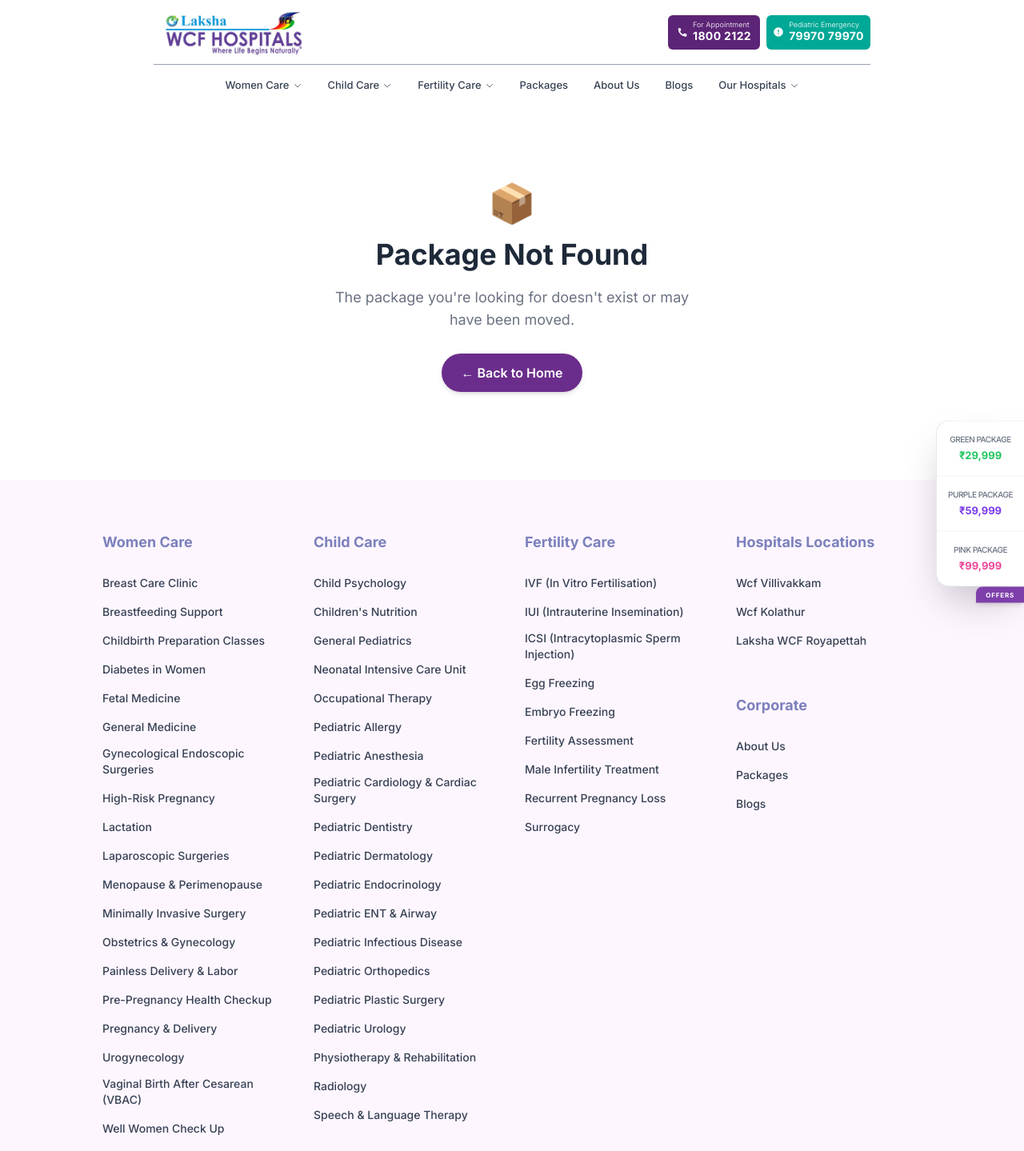
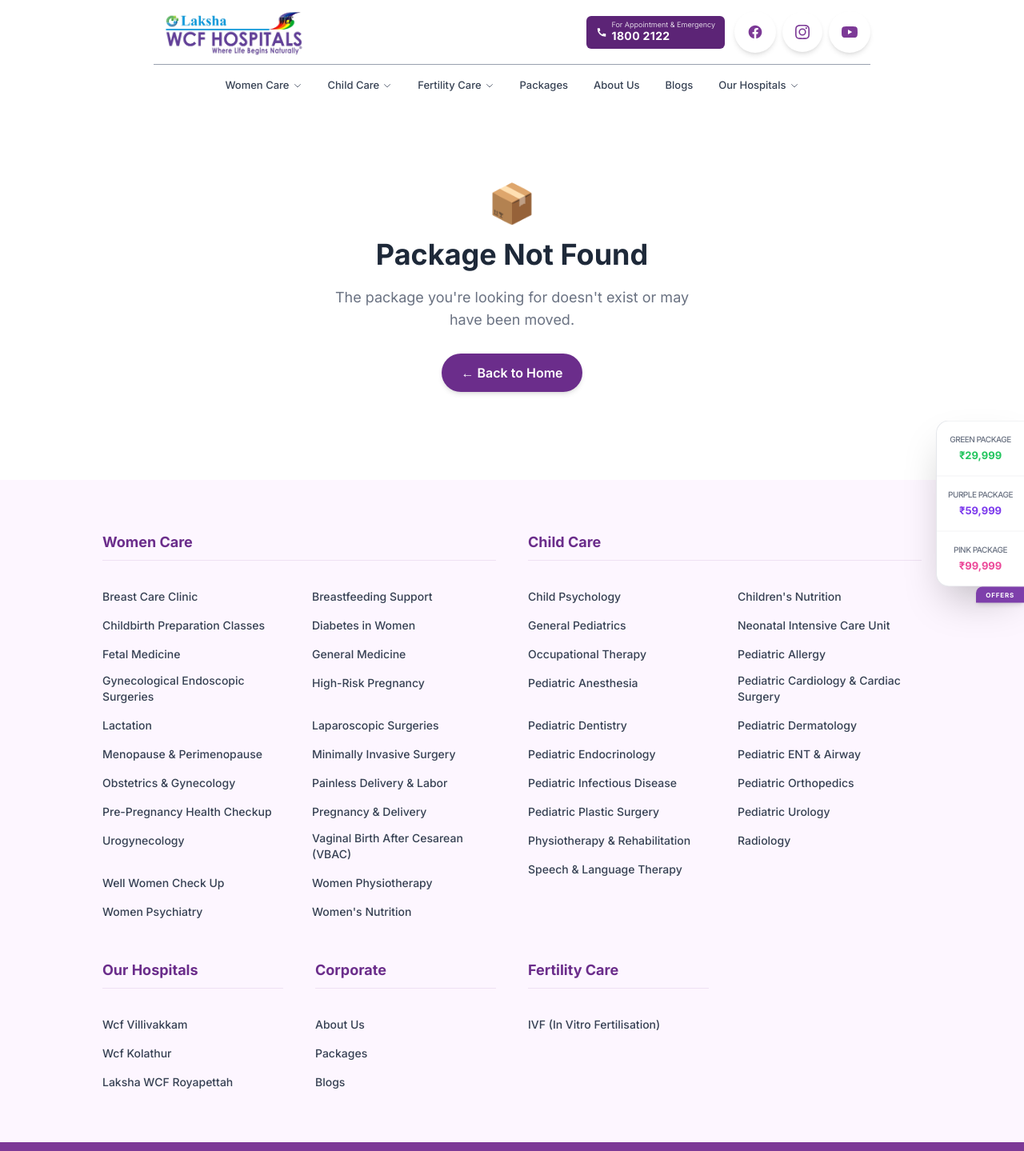
Before and after one commit to brandmotive/laksha-wcf-landing-page, a React (Vite) app in the folder frontend/: page /package/1 in a window 1280 px wide. Shown: the top 1439 px of the page at 80% size. Built offline with nearby package versions, Linux system fonts and the light colour scheme.

Commit message:
feat: improve navigation experience, social links, and footer layout

```diff
--- a/frontend/src/components/layout/Footer.tsx
+++ b/frontend/src/components/layout/Footer.tsx
@@ -18,12 +18,12 @@
     <footer className="w-full flex justify-center bg-[#fdf6ff]">
       <div className="w-full">
         {/* Main Links Container */}
-        <div className="w-[90%] md:w-[85%] lg:w-[80%] mx-auto py-12 md:py-16 grid grid-cols-1 sm:grid-cols-2 md:grid-cols-4 gap-10 md:gap-8 overflow-hidden">
+        <div className="w-[90%] md:w-[85%] lg:w-[80%] mx-auto py-12 md:py-16 grid grid-cols-1 sm:grid-cols-2 lg:grid-cols-4 gap-x-10 gap-y-12 overflow-hidden">
 
-          {/* Column 1: Women Care */}
-          <div className="flex flex-col gap-4">
-            <h3 className="text-[#7c80bc] font-bold text-lg mb-2">Women Care</h3>
-            <ul className="flex flex-col gap-y-3">
+          {/* Column Group 1: Women Care - now spans 2 columns */}
+          <div className="flex flex-col gap-4 col-span-1 sm:col-span-2 lg:col-span-2">
+            <h3 className="text-[#6B2D8B] font-bold text-lg mb-4 border-b border-[#6B2D8B]/10 pb-2">Women Care</h3>
+            <ul className="grid grid-cols-1 sm:grid-cols-2 gap-x-8 gap-y-3">
               {womenCare.map((item) => (
                 <li key={item.slug}>
                   <Link
@@ -37,10 +37,10 @@
             </ul>
           </div>
 
-          {/* Column 2: Child Care */}
-          <div className="flex flex-col gap-4">
-            <h3 className="text-[#7c80bc] font-bold text-lg mb-2">Child Care</h3>
-            <ul className="flex flex-col gap-y-3">
+          {/* Column Group 2: Child Care - now spans 2 columns */}
+          <div className="flex flex-col gap-4 col-span-1 sm:col-span-2 lg:col-span-2">
+            <h3 className="text-[#6B2D8B] font-bold text-lg mb-4 border-b border-[#6B2D8B]/10 pb-2">Child Care</h3>
+            <ul className="grid grid-cols-1 sm:grid-cols-2 gap-x-8 gap-y-3">
               {childCare.map((item) => (
                 <li key={item.slug}>
                   <Link
@@ -54,11 +54,12 @@
             </ul>
           </div>
 
-          {/* Column 3: Fertility Care */}
+          {/* Row 2: Secondary Sections */}
+          {/* Column 3: Hospitals Locations */}
           <div className="flex flex-col gap-4">
-            <h3 className="text-[#7c80bc] font-bold text-lg mb-2">Fertility Care</h3>
+            <h3 className="text-[#6B2D8B] font-bold text-lg mb-4 border-b border-[#6B2D8B]/10 pb-2">Our Hospitals</h3>
             <ul className="flex flex-col gap-y-3">
-              {fertilityCare.map((item) => (
+              {hospitals.map((item) => (
                 <li key={item.slug}>
                   <Link
                     to={`/service/${item.slug}`}
@@ -71,23 +72,9 @@
             </ul>
           </div>
 
-          {/* Column 4: Hospitals Locations & Corporate */}
+          {/* Column 4: Corporate */}
           <div className="flex flex-col gap-4">
-            <h3 className="text-[#7c80bc] font-bold text-lg mb-2">Hospitals Locations</h3>
-            <ul className="flex flex-col gap-y-3 mb-6">
-              {hospitals.map((item) => (
-                <li key={item.slug}>
-                  <Link
-                    to={`/service/${item.slug}`}
-                    className="text-gray-700 hover:text-[#7c3996] text-[13px] sm:text-sm font-medium transition-colors inline-block"
-                  >
-                    {item.label}
-                  </Link>
-                </li>
-              ))}
-            </ul>
-
-            <h3 className="text-[#7c80bc] font-bold text-lg mb-2 mt-4">Corporate</h3>
+            <h3 className="text-[#6B2D8B] font-bold text-lg mb-4 border-b border-[#6B2D8B]/10 pb-2">Corporate</h3>
             <ul className="flex flex-col gap-y-3">
               <li>
                 <Link to="/#about" className="text-gray-700 hover:text-[#7c3996] text-[13px] sm:text-sm font-medium transition-colors inline-block">
@@ -104,6 +91,23 @@
                   Blogs
                 </Link>
               </li>
+            </ul>
+          </div>
+
+          {/* Column 5: Fertility Care */}
+          <div className="flex flex-col gap-4">
+            <h3 className="text-[#6B2D8B] font-bold text-lg mb-4 border-b border-[#6B2D8B]/10 pb-2">Fertility Care</h3>
+            <ul className="flex flex-col gap-y-3">
+              {fertilityCare.map((item) => (
+                <li key={item.slug}>
+                  <Link
+                    to={`/service/${item.slug}`}
+                    className="text-gray-700 hover:text-[#7c3996] text-[13px] sm:text-sm font-medium transition-colors inline-block"
+                  >
+                    {item.label}
+                  </Link>
+                </li>
+              ))}
             </ul>
           </div>
         </div>
@@ -124,18 +128,18 @@
                 <path d="M12 2.163c3.204 0 3.584.012 4.85.07 3.252.148 4.771 1.691 4.919 4.919.058 1.265.069 1.645.069 4.849 0 3.205-.012 3.584-.069 4.849-.149 3.225-1.664 4.771-4.919 4.919-1.266.058-1.644.07-4.85.07-3.204 0-3.584-.012-4.849-.07-3.26-.149-4.771-1.699-4.919-4.92-.058-1.265-.07-1.644-.07-4.849 0-3.204.013-3.583.07-4.849.149-3.227 1.664-4.771 4.919-4.919 1.266-.057 1.645-.069 4.849-.069zM12 0C8.741 0 8.333.014 7.053.072 2.695.272.273 2.69.073 7.052.014 8.333 0 8.741 0 12c0 3.259.014 3.668.072 4.948.2 4.358 2.618 6.78 6.98 6.98C8.333 23.986 8.741 24 12 24c3.259 0 3.668-.014 4.948-.072 4.354-.2 6.782-2.618 6.979-6.98.059-1.28.073-1.689.073-4.948 0-3.259-.014-3.667-.072-4.947-.196-4.354-2.617-6.78-6.979-6.98C15.668.014 15.259 0 12 0zm0 5.838a6.162 6.162 0 100 12.324 6.162 6.162 0 000-12.324zM12 16a4 4 0 110-8 4 4 0 010 8zm6.406-11.845a1.44 1.44 0 100 2.881 1.44 1.44 0 000-2.881z" />
               </svg>
             </SocialIcon>
-            <SocialIcon>
-              {/* LinkedIn Icon */}
+            {/* <SocialIcon>
+              LinkedIn Icon
               <svg fill="currentColor" viewBox="0 0 24 24" className="w-4 h-4">
                 <path d="M20.447 20.452h-3.554v-5.569c0-1.328-.027-3.037-1.852-3.037-1.853 0-2.136 1.445-2.136 2.939v5.667H9.351V9h3.414v1.561h.046c.477-.9 1.637-1.85 3.37-1.85 3.601 0 4.267 2.37 4.267 5.455v6.286zM5.337 7.433c-1.144 0-2.063-.926-2.063-2.065 0-1.138.92-2.063 2.063-2.063 1.14 0 2.064.925 2.064 2.063 0 1.139-.925 2.065-2.064 2.065zm1.782 13.019H3.555V9h3.564v11.452zM22.225 0H1.771C.792 0 0 .774 0 1.729v20.542C0 23.227.792 24 1.771 24h20.451C23.2 24 24 23.227 24 22.271V1.729C24 .774 23.2 0 22.222 0h.003z" />
               </svg>
             </SocialIcon>
             <SocialIcon>
-              {/* Twitter/X Icon */}
+              Twitter/X Icon
               <svg fill="currentColor" viewBox="0 0 24 24" className="w-[14px] h-[14px]">
                 <path d="M18.901 1.153h3.68l-8.04 9.19L24 22.846h-7.406l-5.8-7.584-6.638 7.584H.474l8.6-9.83L0 1.154h7.594l5.243 6.932ZM17.61 20.644h2.039L6.486 3.24H4.298Z" />
               </svg>
-            </SocialIcon>
+            </SocialIcon> */}
             <SocialIcon>
               {/* Youtube Icon */}
               <svg fill="currentColor" viewBox="0 0 24 24" className="w-5 h-5">
--- a/frontend/src/components/layout/MobileDrawer.tsx
+++ b/frontend/src/components/layout/MobileDrawer.tsx
@@ -107,7 +107,22 @@
                   <Link
                     key={item.label}
                     to={getTopLevelHref(item)}
-                    onClick={onClose}
+                    onClick={(e) => {
+                      const href = getTopLevelHref(item);
+                      if (href.startsWith("/#") && window.location.pathname === "/") {
+                        e.preventDefault();
+                        onClose();
+                        const id = href.replace("/#", "");
+                        setTimeout(() => {
+                          const element = document.getElementById(id);
+                          if (element) {
+                            element.scrollIntoView({ behavior: "smooth" });
+                          }
+                        }, 300); // Wait for drawer to close
+                      } else {
+                        onClose();
+                      }
+                    }}
                     className="w-full flex items-center justify-between px-6 py-4 text-[15px] font-medium text-gray-800 hover:bg-gray-50 border-b border-gray-100 transition-colors duration-150"
                   >
                     {item.label}
--- a/frontend/src/components/layout/Navbar.tsx
+++ b/frontend/src/components/layout/Navbar.tsx
@@ -4,6 +4,13 @@
 import { useScrolled } from "../../hooks/useScrolled";
 import { navMenu } from "../../data/navMenu";
 import MobileDrawer from "./MobileDrawer";
+
+// Social Icons SVGs
+const SocialIcon = ({ children }: { children: React.ReactNode }) => (
+  <div className="p-2 rounded-full bg-white flex items-center justify-center text-[#7c3996] hover:bg-gray-100 transition-colors shadow-md cursor-pointer lg:p-4">
+    {children}
+  </div>
+);
 
 // ── Helper: resolve href from a top-level nav item ────────────────────────────
 function navItemHref(slug?: string): string {
@@ -24,8 +31,17 @@
     } else {
       e.preventDefault();
       const href = navItemHref(item.slug);
+
       if (href.startsWith("/#")) {
-        // Scroll to section on home page
+        const id = href.replace("/#", "");
+        if (window.location.pathname === "/") {
+          const element = document.getElementById(id);
+          if (element) {
+            element.scrollIntoView({ behavior: "smooth" });
+            return;
+          }
+        }
+        // If not on home page, or element not found, use traditional navigation
         window.location.href = href;
       } else {
         navigate(href);
@@ -89,35 +105,35 @@
   return (
     <a
       href="tel:18002122"
-      className="h-[43px] w-[115px] flex justify-center items-center gap-1.5 bg-[#5C2476] hover:bg-[#4a1c5e] text-white text-xs font-semibold px-3 py-1.5 rounded-md transition-colors duration-200 whitespace-nowrap"
+      className="flex justify-center items-center gap-1.5 bg-[#5C2476] hover:bg-[#4a1c5e] text-white text-xs font-semibold px-3 py-1.5 rounded-md transition-colors duration-200 whitespace-nowrap"
     >
       <svg className="w-3.5 h-3.5 shrink-0" fill="currentColor" viewBox="0 0 24 24">
         <path d="M6.62 10.79a15.05 15.05 0 006.59 6.59l2.2-2.2a1 1 0 011.01-.24 11.46 11.46 0 003.58.57 1 1 0 011 1V21a1 1 0 01-1 1A17 17 0 013 5a1 1 0 011-1h3.5a1 1 0 011 1 11.46 11.46 0 00.57 3.58 1 1 0 01-.24 1.01z" />
       </svg>
       <span className="flex flex-col leading-none">
-        <span className="text-[9px] font-normal opacity-80">For Appointment</span>
+        <span className="text-[9px] font-normal opacity-80">For Appointment & Emergency</span>
         <span className="text-sm font-bold tracking-wide">1800 2122</span>
       </span>
     </a>
   );
 }
 
-function EmergencyButton() {
-  return (
-    <a
-      href="tel:7997079970"
-      className="h-[43px] w-[130px] flex justify-center items-center gap-1.5 bg-[#00A896] hover:bg-[#008f7e] text-white text-xs font-semibold px-3 py-1.5 rounded-md transition-colors duration-200 whitespace-nowrap"
-    >
-      <svg className="w-3.5 h-3.5 shrink-0" fill="currentColor" viewBox="0 0 24 24">
-        <path d="M12 2a10 10 0 100 20A10 10 0 0012 2zm1 15h-2v-2h2v2zm0-4h-2V7h2v6z" />
-      </svg>
-      <span className="flex flex-col leading-none">
-        <span className="text-[9px] font-normal opacity-80">Pediatric Emergency</span>
-        <span className="text-sm font-bold tracking-wide">79970 79970</span>
-      </span>
-    </a>
-  );
-}
+// function EmergencyButton() {
+//   return (
+//     <a
+//       href="tel:7997079970"
+//       className="h-[43px] w-[130px] flex justify-center items-center gap-1.5 bg-[#00A896] hover:bg-[#008f7e] text-white text-xs font-semibold px-3 py-1.5 rounded-md transition-colors duration-200 whitespace-nowrap"
+//     >
+//       <svg className="w-3.5 h-3.5 shrink-0" fill="currentColor" viewBox="0 0 24 24">
+//         <path d="M12 2a10 10 0 100 20A10 10 0 0012 2zm1 15h-2v-2h2v2zm0-4h-2V7h2v6z" />
+//       </svg>
+//       <span className="flex flex-col leading-none">
+//         <span className="text-[9px] font-normal opacity-80">Pediatric Emergency</span>
+//         <span className="text-sm font-bold tracking-wide">79970 79970</span>
+//       </span>
+//     </a>
+//   );
+// }
 
 // ── Main Navbar ───────────────────────────────────────────────────────────────
 export default function Navbar() {
@@ -149,7 +165,40 @@
             <div className="flex items-center gap-2 md:gap-3">
               <div className="hidden min-[600px]:flex items-center gap-2">
                 <AppointmentButton />
-                <EmergencyButton />
+                {/* <EmergencyButton /> */}
+              </div>
+
+              <div className="flex items-center gap-2">
+                <SocialIcon>
+                  {/* Facebook Icon */}
+                  <svg fill="currentColor" viewBox="0 0 24 24" className="w-5 h-5">
+                    <path d="M22 12c0-5.523-4.477-10-10-10S2 6.477 2 12c0 4.991 3.657 9.128 8.438 9.878v-6.987h-2.54V12h2.54V9.797c0-2.506 1.492-3.89 3.777-3.89 1.094 0 2.238.195 2.238.195v2.46h-1.26c-1.243 0-1.63.771-1.63 1.562V12h2.773l-.443 2.89h-2.33v6.988C18.343 21.128 22 16.991 22 12z" />
+                  </svg>
+                </SocialIcon>
+                <SocialIcon>
+                  {/* Instagram Icon */}
+                  <svg fill="currentColor" viewBox="0 0 24 24" className="w-[18px] h-[18px]">
+                    <path d="M12 2.163c3.204 0 3.584.012 4.85.07 3.252.148 4.771 1.691 4.919 4.919.058 1.265.069 1.645.069 4.849 0 3.205-.012 3.584-.069 4.849-.149 3.225-1.664 4.771-4.919 4.919-1.266.058-1.644.07-4.85.07-3.204 0-3.584-.012-4.849-.07-3.26-.149-4.771-1.699-4.919-4.92-.058-1.265-.07-1.644-.07-4.849 0-3.204.013-3.583.07-4.849.149-3.227 1.664-4.771 4.919-4.919 1.266-.057 1.645-.069 4.849-.069zM12 0C8.741 0 8.333.014 7.053.072 2.695.272.273 2.69.073 7.052.014 8.333 0 8.741 0 12c0 3.259.014 3.668.072 4.948.2 4.358 2.618 6.78 6.98 6.98C8.333 23.986 8.741 24 12 24c3.259 0 3.668-.014 4.948-.072 4.354-.2 6.782-2.618 6.979-6.98.059-1.28.073-1.689.073-4.948 0-3.259-.014-3.667-.072-4.947-.196-4.354-2.617-6.78-6.979-6.98C15.668.014 15.259 0 12 0zm0 5.838a6.162 6.162 0 100 12.324 6.162 6.162 0 000-12.324zM12 16a4 4 0 110-8 4 4 0 010 8zm6.406-11.845a1.44 1.44 0 100 2.881 1.44 1.44 0 000-2.881z" />
+                  </svg>
+                </SocialIcon>
+                {/* <SocialIcon>
+              LinkedIn Icon
+              <svg fill="currentColor" viewBox="0 0 24 24" className="w-4 h-4">
+                <path d="M20.447 20.452h-3.554v-5.569c0-1.328-.027-3.037-1.852-3.037-1.853 0-2.136 1.445-2.136 2.939v5.667H9.351V9h3.414v1.561h.046c.477-.9 1.637-1.85 3.37-1.85 3.601 0 4.267 2.37 4.267 5.455v6.286zM5.337 7.433c-1.144 0-2.063-.926-2.063-2.065 0-1.138.92-2.063 2.063-2.063 1.14 0 2.064.925 2.064 2.063 0 1.139-.925 2.065-2.064 2.065zm1.782 13.019H3.555V9h3.564v11.452zM22.225 0H1.771C.792 0 0 .774 0 1.729v20.542C0 23.227.792 24 1.771 24h20.451C23.2 24 24 23.227 24 22.271V1.729C24 .774 23.2 0 22.222 0h.003z" />
+              </svg>
+            </SocialIcon>
+            <SocialIcon>
+              Twitter/X Icon
+              <svg fill="currentColor" viewBox="0 0 24 24" className="w-[14px] h-[14px]">
+                <path d="M18.901 1.153h3.68l-8.04 9.19L24 22.846h-7.406l-5.8-7.584-6.638 7.584H.474l8.6-9.83L0 1.154h7.594l5.243 6.932ZM17.61 20.644h2.039L6.486 3.24H4.298Z" />
+              </svg>
+            </SocialIcon> */}
+                <SocialIcon>
+                  {/* Youtube Icon */}
+                  <svg fill="currentColor" viewBox="0 0 24 24" className="w-5 h-5">
+                    <path d="M23.498 6.186a3.016 3.016 0 0 0-2.122-2.136C19.505 3.545 12 3.545 12 3.545s-7.505 0-9.377.505A3.017 3.017 0 0 0 .502 6.186C0 8.07 0 12 0 12s0 3.93.502 5.814a3.016 3.016 0 0 0 2.122 2.136c1.871.505 9.376.505 9.376.505s7.505 0 9.377-.505a3.015 3.015 0 0 0 2.122-2.136C24 15.93 24 12 24 12s0-3.93-.502-5.814zM9.545 15.568V8.432L15.818 12l-6.273 3.568z" />
+                  </svg>
+                </SocialIcon>
               </div>
 
               {/* Hamburger — visible below 992px */}
--- a/frontend/src/data/navMenu.ts
+++ b/frontend/src/data/navMenu.ts
@@ -68,14 +68,14 @@
     label: "Fertility Care",
     children: [
       { label: "IVF (In Vitro Fertilisation)", slug: "ivf-in-vitro-fertilisation", heroTagline: "Advanced IVF treatment to help you achieve the gift of parenthood." },
-      { label: "IUI (Intrauterine Insemination)", slug: "iui-intrauterine-insemination", heroTagline: "Gentle and effective IUI procedure to support your fertility journey." },
-      { label: "ICSI (Intracytoplasmic Sperm Injection)", slug: "icsi-intracytoplasmic-sperm-injection", heroTagline: "Precision fertility care with advanced ICSI procedures." },
-      { label: "Egg Freezing", slug: "egg-freezing", heroTagline: "Preserve your future with safe and reliable egg freezing services." },
-      { label: "Embryo Freezing", slug: "embryo-freezing", heroTagline: "State-of-the-art embryo cryopreservation for your family planning." },
-      { label: "Fertility Assessment", slug: "fertility-assessment", heroTagline: "Comprehensive fertility evaluations to guide your path to parenthood." },
-      { label: "Male Infertility Treatment", slug: "male-infertility-treatment", heroTagline: "Expert diagnosis and treatment for male infertility concerns." },
-      { label: "Recurrent Pregnancy Loss", slug: "recurrent-pregnancy-loss", heroTagline: "Compassionate care and solutions for recurrent pregnancy loss." },
-      { label: "Surrogacy", slug: "surrogacy", heroTagline: "Guidance and support through every step of the surrogacy journey." },
+      // { label: "IUI (Intrauterine Insemination)", slug: "iui-intrauterine-insemination", heroTagline: "Gentle and effective IUI procedure to support your fertility journey." },
+      // { label: "ICSI (Intracytoplasmic Sperm Injection)", slug: "icsi-intracytoplasmic-sperm-injection", heroTagline: "Precision fertility care with advanced ICSI procedures." },
+      // { label: "Egg Freezing", slug: "egg-freezing", heroTagline: "Preserve your future with safe and reliable egg freezing services." },
+      // { label: "Embryo Freezing", slug: "embryo-freezing", heroTagline: "State-of-the-art embryo cryopreservation for your family planning." },
+      // { label: "Fertility Assessment", slug: "fertility-assessment", heroTagline: "Comprehensive fertility evaluations to guide your path to parenthood." },
+      // { label: "Male Infertility Treatment", slug: "male-infertility-treatment", heroTagline: "Expert diagnosis and treatment for male infertility concerns." },
+      // { label: "Recurrent Pregnancy Loss", slug: "recurrent-pregnancy-loss", heroTagline: "Compassionate care and solutions for recurrent pregnancy loss." },
+      // { label: "Surrogacy", slug: "surrogacy", heroTagline: "Guidance and support through every step of the surrogacy journey." },
     ],
   },
   { label: "Packages", slug: "packages" },
```
Lines whose indentation alone changed are shown as unchanged.
